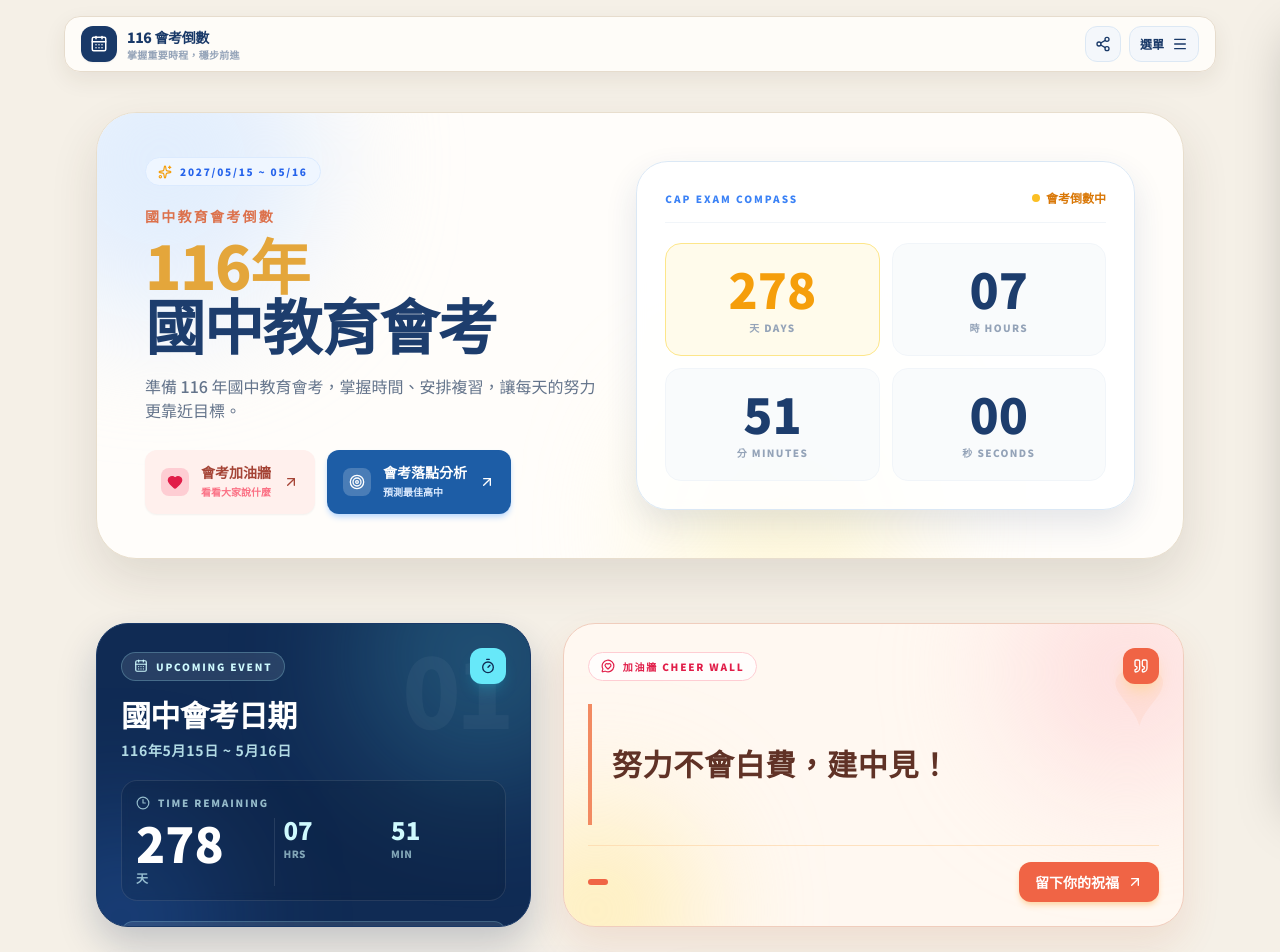
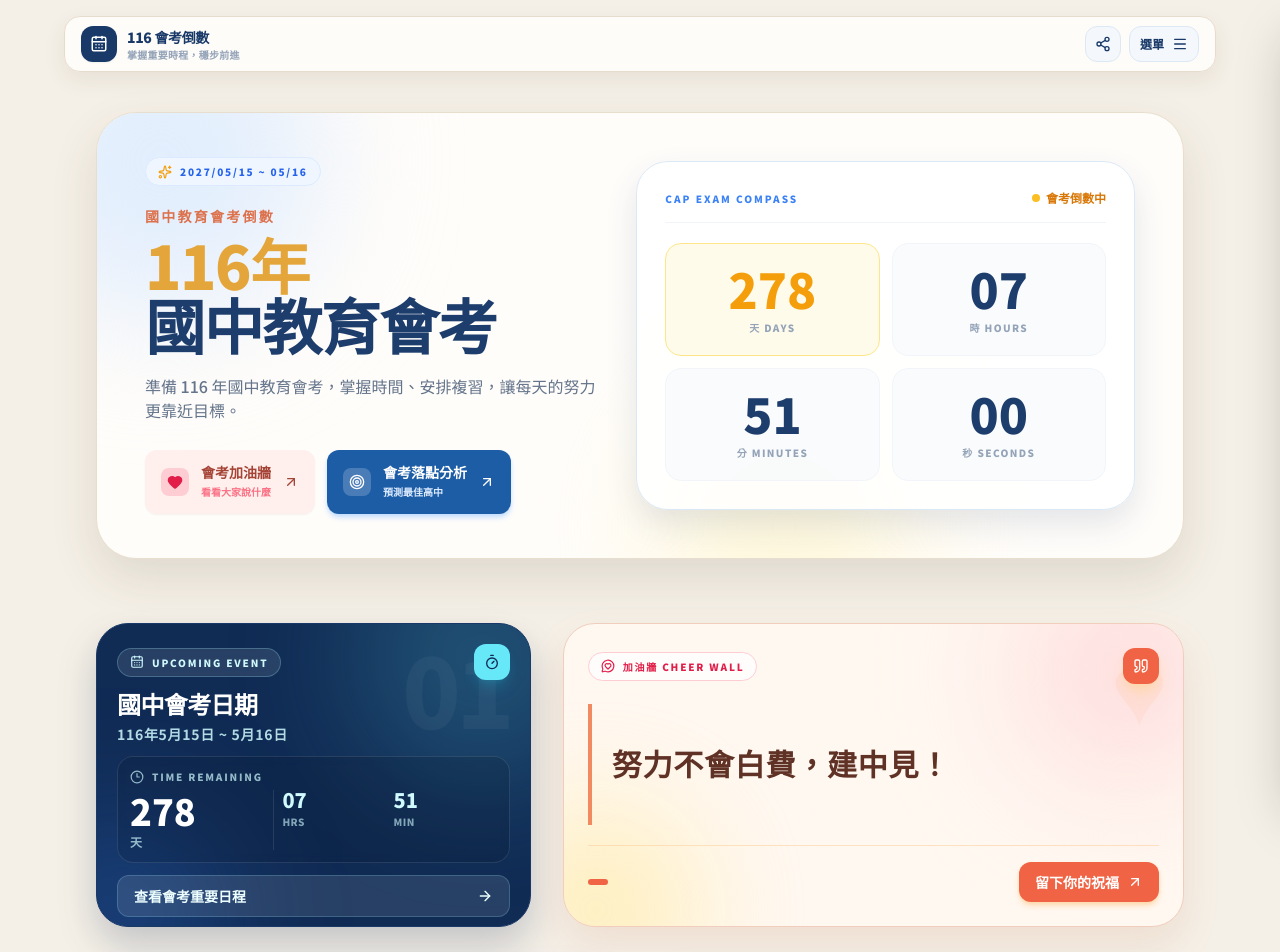
Before and after one commit to tyctw/clock, a React (Vite) app: page / in a window 1280 px wide. Shown: the top 952 px of the page. Built offline with nearby package versions, Linux system fonts and the light colour scheme; no server answers; the database is empty.

Commit message:
Add files via upload

```diff
--- a/components/NextEvent.tsx
+++ b/components/NextEvent.tsx
@@ -33,30 +33,30 @@ const NextEvent: React.FC = () => {
   if (!nextEvent) return null;
 
   return (
-    <article className="group relative h-full w-full overflow-hidden rounded-[2rem] border border-[#193968] bg-[#102b54] p-5 text-white shadow-[0_18px_38px_rgba(16,43,84,0.22)] sm:p-6">
+    <article className="group relative h-full w-full overflow-hidden rounded-[2rem] border border-[#193968] bg-[#102b54] p-5 text-white shadow-[0_18px_38px_rgba(16,43,84,0.22)]">
       <div className="absolute -right-20 -top-24 h-64 w-64 rounded-full bg-cyan-300/20 blur-3xl transition-transform duration-700 group-hover:scale-125" />
       <div className="absolute -bottom-24 -left-20 h-52 w-52 rounded-full bg-blue-500/25 blur-3xl" />
       <div className="absolute right-5 top-4 text-8xl font-black tracking-tighter text-white/[0.045]">01</div>
 
-      <div className="relative flex h-full flex-col justify-between gap-5">
+      <div className="relative flex h-full flex-col justify-between gap-3">
         <div>
-          <div className="mb-3 flex items-center justify-between gap-3">
+          <div className="mb-2 flex items-center justify-between gap-3">
             <span className="inline-flex items-center gap-2 rounded-full border border-cyan-200/25 bg-white/10 px-3 py-1.5 text-[10px] font-black tracking-[0.18em] text-cyan-100 backdrop-blur-sm"><CalendarDays className="h-3.5 w-3.5" />UPCOMING EVENT</span>
             <span className="flex h-9 w-9 items-center justify-center rounded-xl bg-cyan-300 text-[#102b54] shadow-lg shadow-cyan-400/20"><Timer className="h-4 w-4" /></span>
           </div>
-          <h2 className="text-2xl font-black tracking-tight sm:text-3xl">{nextEvent.task}</h2>
-          <p className="mt-2 text-sm font-bold tracking-wider text-cyan-100/85">{nextEvent.date}</p>
+          <h2 className="text-2xl font-black tracking-tight">{nextEvent.task}</h2>
+          <p className="mt-1 text-sm font-bold tracking-wider text-cyan-100/85">{nextEvent.date}</p>
         </div>
 
-        <div className="rounded-2xl border border-white/10 bg-black/10 p-3.5 backdrop-blur-sm">
-          <div className="mb-2 flex items-center gap-2 text-[10px] font-black tracking-[0.18em] text-cyan-100/70"><Clock3 className="h-3.5 w-3.5" />TIME REMAINING</div>
+        <div className="rounded-2xl border border-white/10 bg-black/10 p-3 backdrop-blur-sm">
+          <div className="mb-1.5 flex items-center gap-2 text-[10px] font-black tracking-[0.18em] text-cyan-100/70"><Clock3 className="h-3.5 w-3.5" />TIME REMAINING</div>
           <div className="grid grid-cols-[1.4fr_1fr_1fr] gap-2">
-            <div className="border-r border-white/10"><span className="block text-4xl font-black leading-none tabular-nums text-white sm:text-5xl">{timeLeft.days}</span><span className="mt-1 block text-xs font-bold text-cyan-100/70">天</span></div>
-            <div><span className="block text-2xl font-black leading-none tabular-nums text-cyan-100">{String(timeLeft.hours).padStart(2, '0')}</span><span className="mt-1 block text-[10px] font-black tracking-wider text-cyan-100/60">HRS</span></div>
-            <div><span className="block text-2xl font-black leading-none tabular-nums text-cyan-100">{String(timeLeft.minutes).padStart(2, '0')}</span><span className="mt-1 block text-[10px] font-black tracking-wider text-cyan-100/60">MIN</span></div>
+            <div className="border-r border-white/10"><span className="block text-3xl font-black leading-none tabular-nums text-white sm:text-4xl">{timeLeft.days}</span><span className="mt-1 block text-xs font-bold text-cyan-100/70">天</span></div>
+            <div><span className="block text-xl font-black leading-none tabular-nums text-cyan-100">{String(timeLeft.hours).padStart(2, '0')}</span><span className="mt-1 block text-[10px] font-black tracking-wider text-cyan-100/60">HRS</span></div>
+            <div><span className="block text-xl font-black leading-none tabular-nums text-cyan-100">{String(timeLeft.minutes).padStart(2, '0')}</span><span className="mt-1 block text-[10px] font-black tracking-wider text-cyan-100/60">MIN</span></div>
           </div>
         </div>
-        <Link to="/important-schedule" className="inline-flex items-center justify-between rounded-xl border border-cyan-200/20 bg-white/10 px-4 py-3 text-sm font-black text-cyan-50 transition hover:bg-cyan-300 hover:text-[#102b54]">
+        <Link to="/important-schedule" className="inline-flex items-center justify-between rounded-xl border border-cyan-200/20 bg-white/10 px-4 py-2.5 text-sm font-black text-cyan-50 transition hover:bg-cyan-300 hover:text-[#102b54]">
           查看會考重要日程 <ArrowRight className="h-4 w-4" />
         </Link>
       </div>
```
